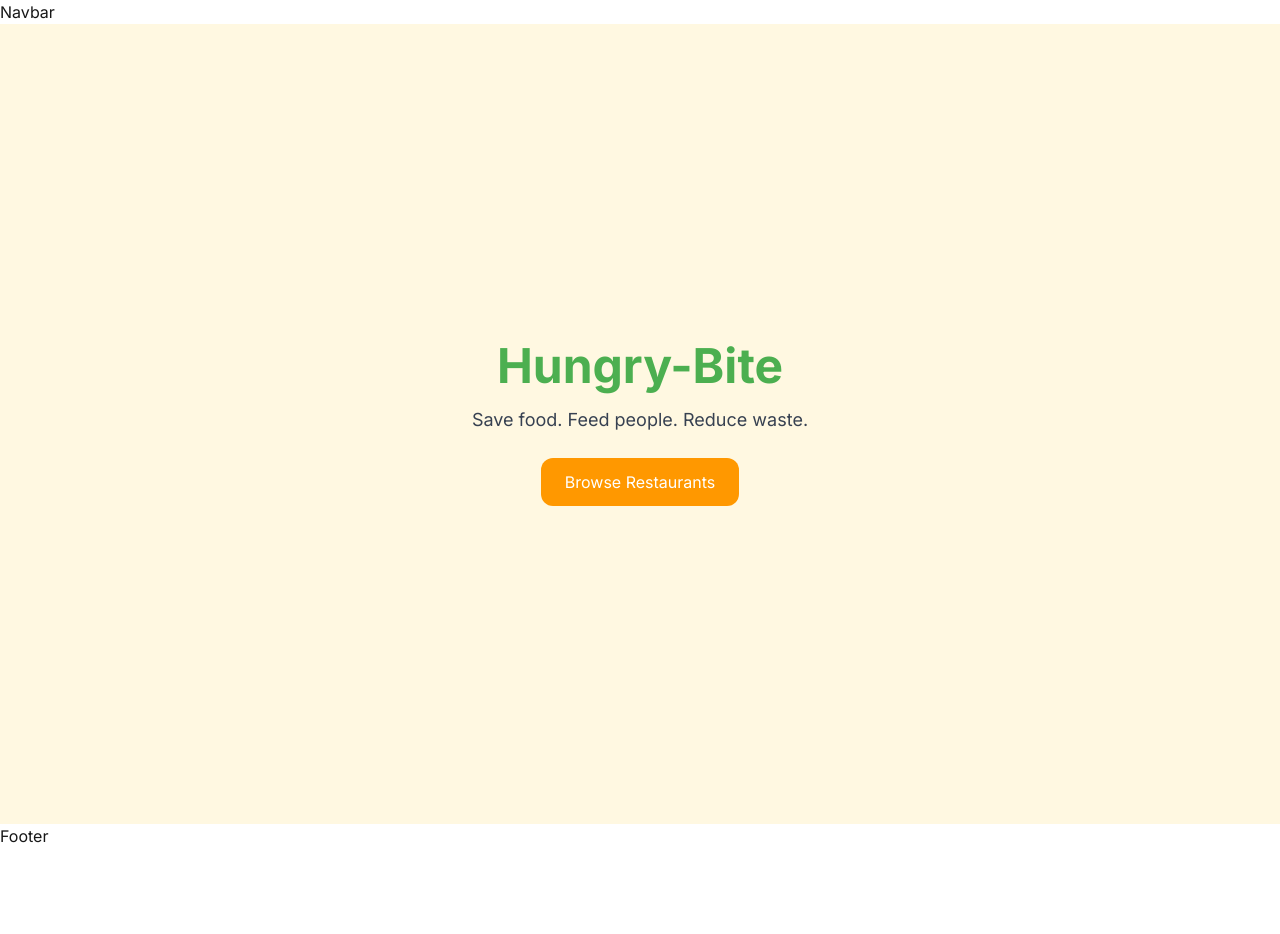
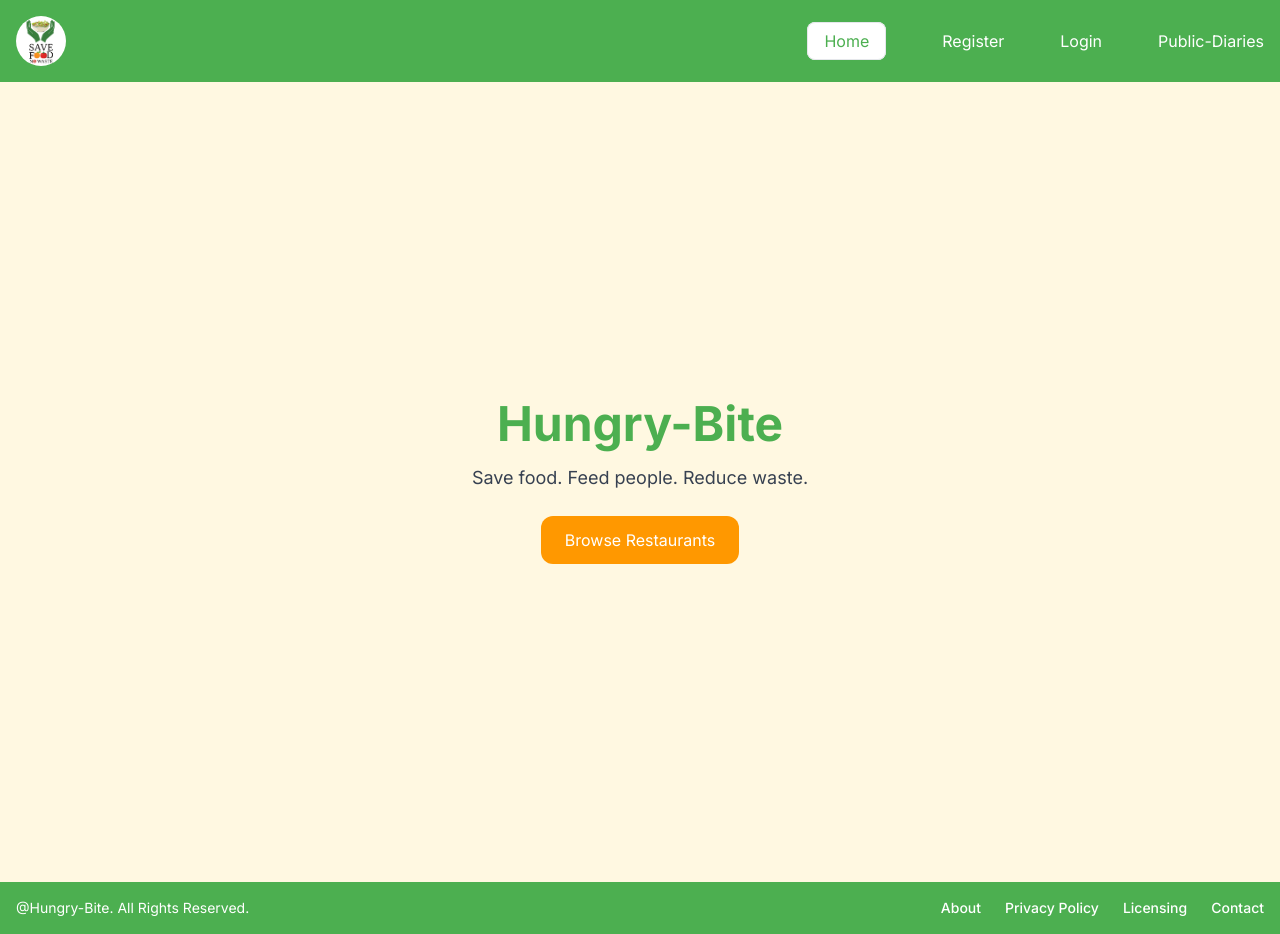
Before and after one commit to chandrakanth93986/hungry-bite, a Next.js app: page / in a window 1280 px wide. Before the commit the page ends 848 px from the top, so only its background shows below. Built offline with nearby package versions, Linux system fonts and the light colour scheme; no server answers.

Commit message:
Navbar and Footer

```diff
--- a/components/Footer.js
+++ b/components/Footer.js
@@ -1,10 +1,37 @@
-'use client'
-import React from 'react'
+"use client";
 
 const Footer = () => {
-  return (
-    <div>Footer</div>
-  )
-}
+    return (
+        <footer className="bg-primary text-white">
+            <div className="w-full mx-auto max-w-screen-xl p-4 md:flex md:items-center md:justify-between">
+                <span className="text-sm sm:text-center">
+                    @Hungry-Bite. All Rights Reserved.
+                </span>
+                <ul className="flex flex-wrap items-center mt-3 text-sm font-medium sm:mt-0">
+                    <li>
+                        <a href="#" className="hover:underline me-4 md:me-6">
+                            About
+                        </a>
+                    </li>
+                    <li>
+                        <a href="#" className="hover:underline me-4 md:me-6">
+                            Privacy Policy
+                        </a>
+                    </li>
+                    <li>
+                        <a href="#" className="hover:underline me-4 md:me-6">
+                            Licensing
+                        </a>
+                    </li>
+                    <li>
+                        <a href="#" className="hover:underline">
+                            Contact
+                        </a>
+                    </li>
+                </ul>
+            </div>
+        </footer>
+    );
+};
 
-export default Footer
+export default Footer;
--- a/components/Navbar.js
+++ b/components/Navbar.js
@@ -1,10 +1,66 @@
-'use client'
+'use client';
+
 import React from 'react'
+import Link from 'next/link'
+import { usePathname } from 'next/navigation'
+import logo from '@/public/logo.png'
+import Image from 'next/image';
+import { useSession } from 'next-auth/react';
+import { signOut } from 'next-auth/react';
+import { useRouter } from 'next/navigation';
+import { MdWavingHand } from "react-icons/md";
 
 const Navbar = () => {
-  return (
-    <div>Navbar</div>
-  )
+    const router = useRouter()
+    const path = usePathname();
+    const session = useSession();
+    const handleSignout = async () => {
+        signOut({ callbackUrl: '/' });
+        // await signOut()
+        // router.push('/')
+    }
+
+    return (
+        <div>
+            <nav className='bg-primary p-4 text-white flex justify-between items-center'>
+                <Link href={'/'}>
+                    <div className=''>
+                        <Image src={logo} width={50} height={100} alt='Logo' className='r rounded-full block m-auto' priority/>
+                    </div>
+                </Link>
+                {
+                    session.status === 'authenticated' ? (
+                        <div className='text-center flex gap-5 items-center'>
+                            <div className='text-xl flex items-center justify-center'>
+                                <MdWavingHand className='text-2xl'/>
+                                &nbsp;&nbsp; <span className='text-amber-300 text-3xl font-serif'>{session.data?.user?.username || session.data?.user?.name.split(' ')[0]}</span>
+                            </div>
+                            <Link href={'/personal-space'} className={`${path === '/personal-space' ? 'rounded-md bg-secondary text-black px-4 py-2' : 'text-white'}`}>Personal-Space</Link>
+                            <button onClick={handleSignout} className='px-4 py-2 bg-secondary text-black rounded-md'>Sign Out</button>
+                        </div>
+                    ) : (
+                        <div>
+                            <ul className='flex items-center gap-14'>
+                                <li>
+                                    <Link href={'/'} className={`${path === '/' ? 'rounded-lg bg-white text-primary border px-4 py-2' : 'text-white'}`}>Home</Link>
+                                </li>
+                                <li>
+                                    <Link href={'/register'} className={`${path === '/register' ? 'rounded-lg bg-white text-primary border px-4 py-2' : 'text-white'}`}>Register</Link>
+                                </li>
+                                <li>
+                                    <Link href={'/login'} className={`${path === '/login' ? 'rounded-lg bg-white text-primary border px-4 py-2' : 'text-white'}`}>Login</Link>
+                                </li>
+                                <li>
+                                    <Link href={'/public-diaries'} className={`${path === '/public-diaries' ? 'rounded-lg bg-white text-primary border px-4 py-2' : 'text-white'}`}>Public-Diaries</Link>
+                                </li>
+                            </ul>
+                        </div>
+                    )
+                }
+
+            </nav>
+        </div>
+    )
 }
 
 export default Navbar
```
